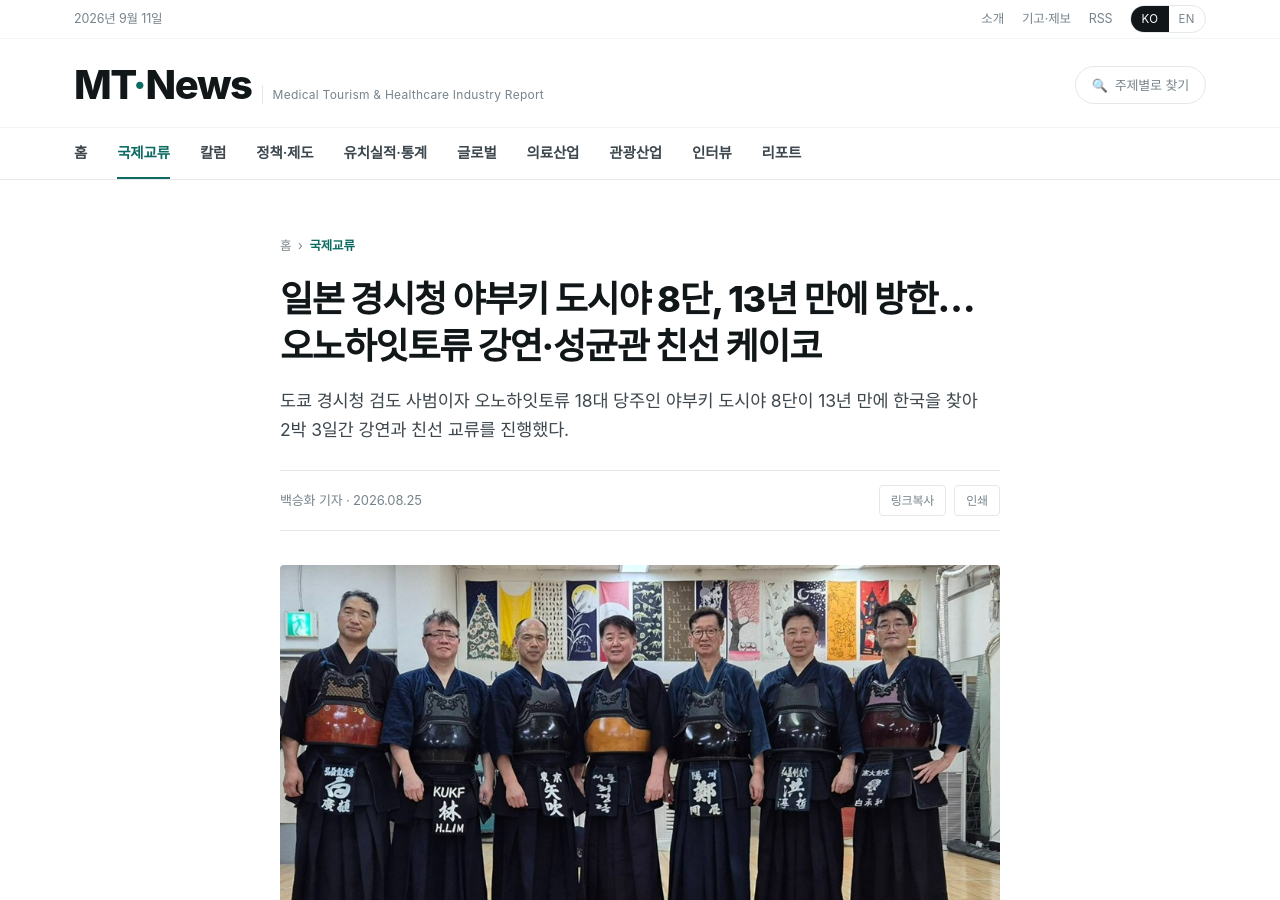
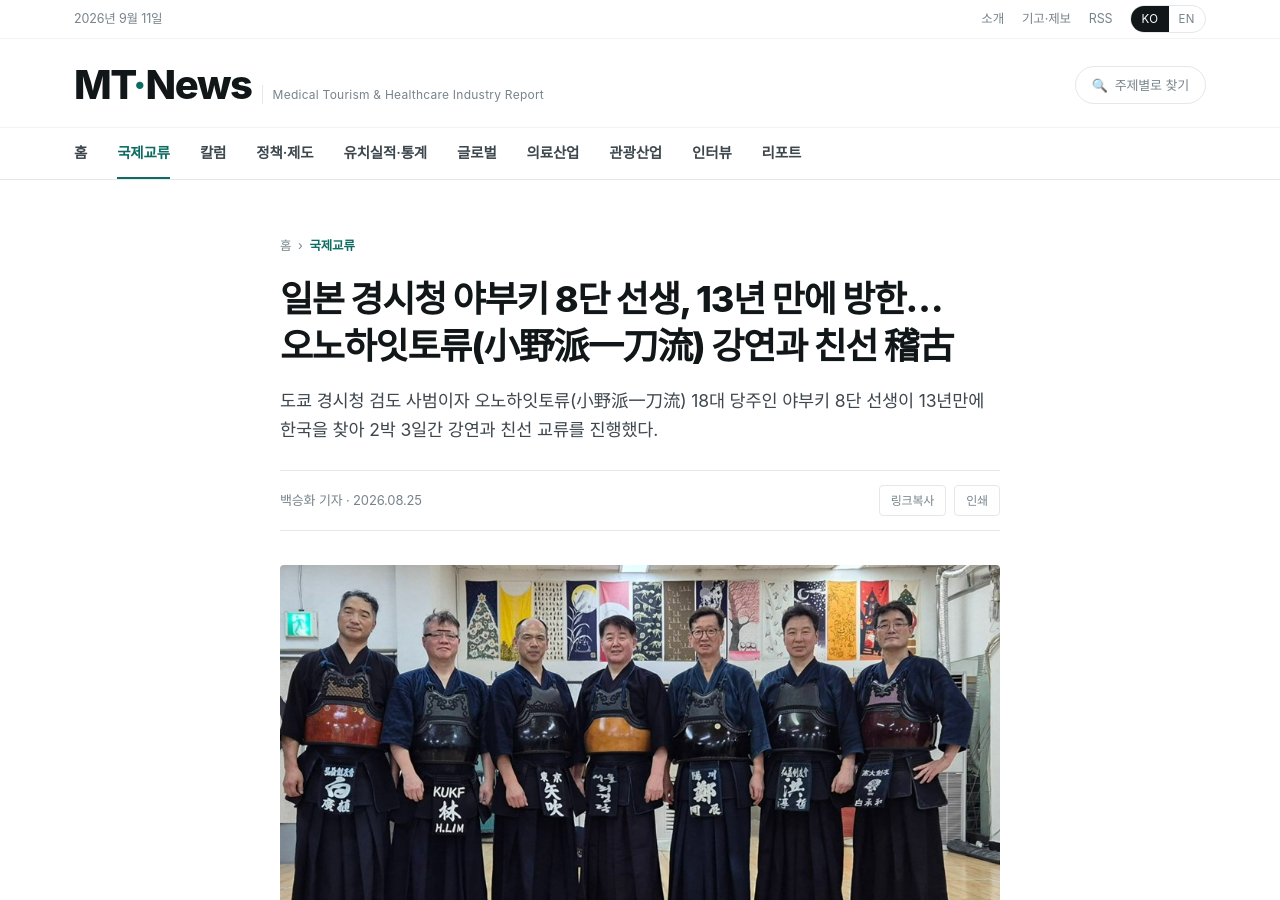
Before and after one commit to kokorojuin-tech/mt-news, a Jekyll site: the page built from _posts/2026-08-25-japan-kendo-8dan-yabuki-visit.md, in a window 1280 px wide and 900 px high. Built offline with Jekyll 4.4.1, drawn with Linux system fonts in a browser that asks for light colours; some web fonts are replaced.

Commit message:
Update 2026-08-25-japan-kendo-8dan-yabuki-visit.md

```diff
--- a/_posts/2026-08-25-japan-kendo-8dan-yabuki-visit.md
+++ b/_posts/2026-08-25-japan-kendo-8dan-yabuki-visit.md
@@ -1,6 +1,6 @@
 ---
-title: "일본 경시청 야부키 도시야 8단, 13년 만에 방한… 오노하잇토류 강연·성균관 친선 케이코"
-description: "도쿄 경시청 검도 사범이자 오노하잇토류 18대 당주인 야부키 도시야 8단이 13년 만에 한국을 찾아 2박 3일간 강연과 친선 교류를 진행했다."
+title: "일본 경시청 야부키 8단 선생, 13년 만에 방한… 오노하잇토류(小野派一刀流) 강연과 친선 稽古"
+description: "도쿄 경시청 검도 사범이자 오노하잇토류(小野派一刀流) 18대 당주인 야부키 8단 선생이 13년만에 한국을 찾아 2박 3일간 강연과 친선 교류를 진행했다."
 category: exchange
 author: 백승화 기자
 tags: [검도, 오노하잇토류, 한일교류, 야부키도시야, 성균관검도관]
```
